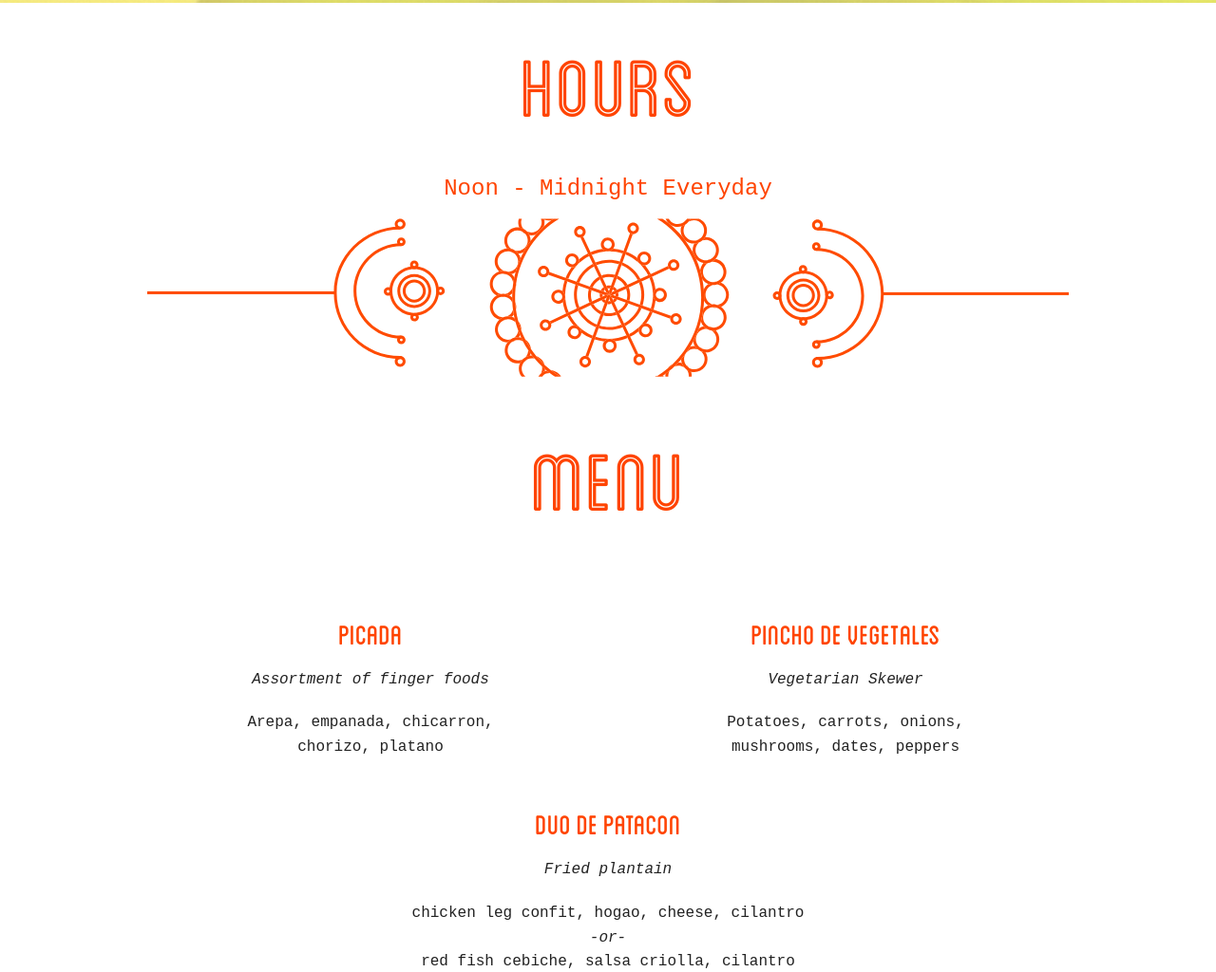
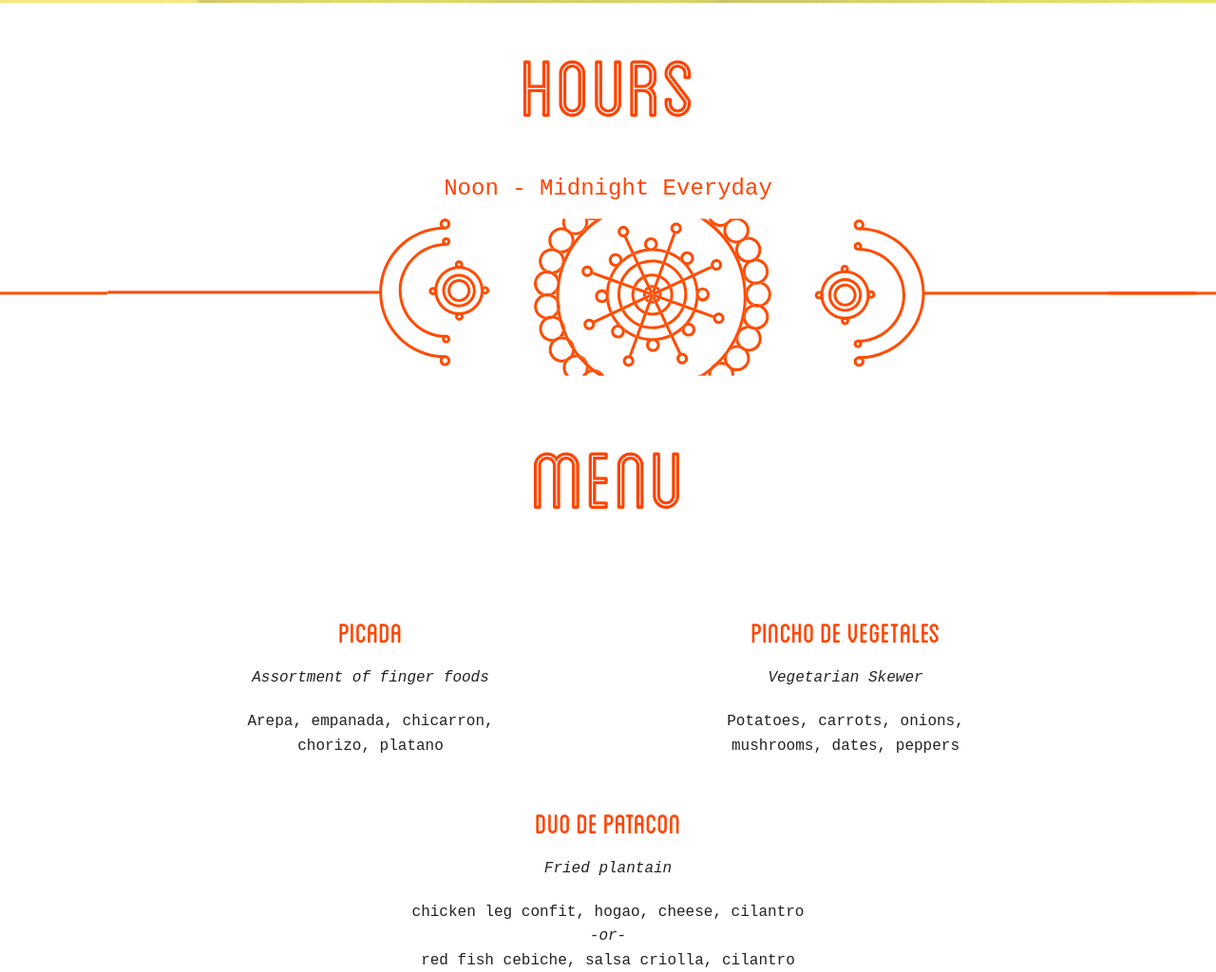
Before and after one commit to beccanaul/patakon_site, a plain HTML site: page index.html in a window 1280 px wide. Shown: the part 834-1858 px from the top of the page at 95% size. Drawn offline with nearby package versions, Linux system fonts and the light colour scheme; some packages are replaced by stand-ins of ours.

Commit message:
centered divider -ish

```diff
--- a/css/style.css
+++ b/css/style.css
@@ -75,7 +75,8 @@ display: none;
  }
 
  .decoration {
- 	width: 100%;
+ 	max-height: 172px;
+ 	margin-top: 0px;
  }
 
 /* media query phone size smaller than 600 */
@@ -105,8 +106,8 @@ display: none;
 }
 
 .divider {
-	background-image: "assets/divider-side.svg";
-	background-repeat: repeat-x;
+	background-image: url(../assets/divider-side2.svg);
+	background-repeat: repeat;
 }
 
 
--- a/index.html
+++ b/index.html
@@ -51,9 +51,10 @@
     </div>
  <!--   MENU  -->
 
-    <div class="row">
-      <div class="divider"> <!-- bg image in css of the line repeat-x -->
-         <img src="assets/divider.svg" class="small-12 columns">
+
+      <div class="divider">
+         <img src="assets/divider2.svg" class="decoration small-12 large-centered columns">
+
       </div>
     </div>
     <div class="row">
```
Also changed, not shown: assets/divider-side2.svg (added), assets/divider2.svg (added).
